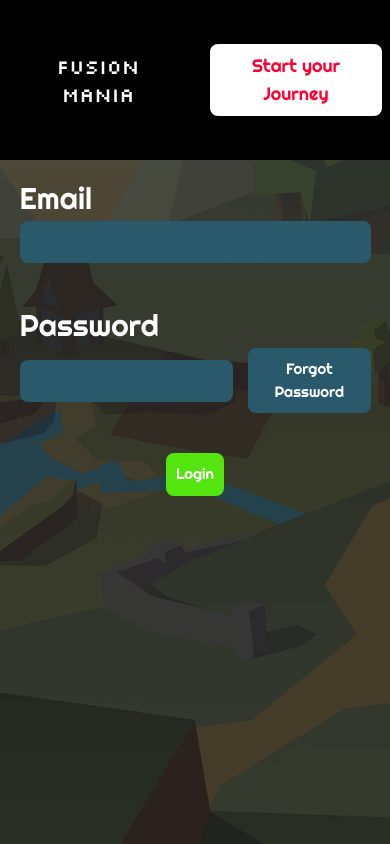
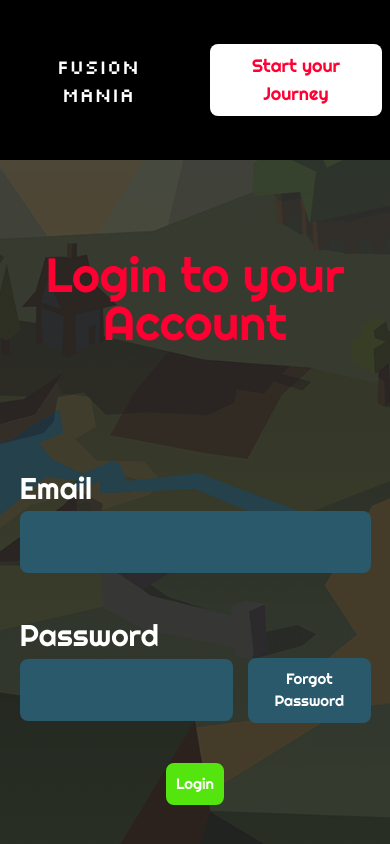
Before and after one commit to Arinji2/Fusion-Mania, a React (Vite) app: page /login in a window 390 px wide. Built offline with nearby package versions, Linux system fonts and the light colour scheme.

Commit message:
Phone Improvements

```diff
--- a/src/pages/auth/login.jsx
+++ b/src/pages/auth/login.jsx
@@ -7,18 +7,18 @@ function Login() {
   return (
     <React.Fragment>
       <NavBarMain mode={1} />
-      <div className="w-full h-full">
-        <div className="absolute flex flex-col items-center justify-center w-full h-[100%] md:h-screen">
+      <div className="w-full h-screen relative overflow-hidden">
+        <div className="absolute flex flex-col items-center justify-center w-full h-screen md:h-screen overflow-hidden">
           <img
             src={LoginPic}
             className="absolute object-cover h-full w-full object-center"
           />
           <div className="w-full h-full bg-theme-0 opacity-70 absolute"></div>
         </div>
-        <div className="w-full h-fit md:h-screen flex flex-col items-center justify-end">
-          <div className="w-full h-[75vh] flex flex-row items-start justify-between z-10">
+        <div className="w-full h-screen flex flex-col items-center justify-end">
+          <div className="w-full min-h-[75vh] flex flex-row items-start justify-between z-10">
             <div className="w-[50%] md:block hidden"></div>
-            <div className="md:w-[50%] w-full  md:h-full flex flex-col items-center justify-end md:justify-center mt-10 md:mt-0">
+            <div className="md:w-[50%] w-full  h-full flex flex-col items-center justify-end md:justify-center mt-10 md:mt-0">
               <h1 className="text-5xl md:text-7xl text-theme-40">
                 Login to your Account
               </h1>
@@ -30,7 +30,7 @@ function Login() {
                     autoCapitalize="off"
                     autoComplete="off"
                     spellCheck="false"
-                    className="rounded-lg h-[42px] w-full text-[20px] p-4 outline-none  bg-[#29596B] text-left"
+                    className="rounded-lg min-h-[42px] w-full text-[20px] p-4 outline-none  bg-[#29596B] text-left"
                     onChange={(e) => {
                       setEmail(e.currentTarget.value);
                     }}
@@ -44,7 +44,7 @@ function Login() {
                       autoCapitalize="off"
                       autoComplete="off"
                       spellCheck="false"
-                      className="rounded-lg h-[42px] w-[70%] text-[20px] p-4 outline-none  bg-[#29596B] text-left"
+                      className="rounded-lg min-h-[42px] w-[70%] text-[20px] p-4 outline-none  bg-[#29596B] text-left"
                       onChange={(e) => {
                         setPassword(e.currentTarget.value);
                       }}
```
